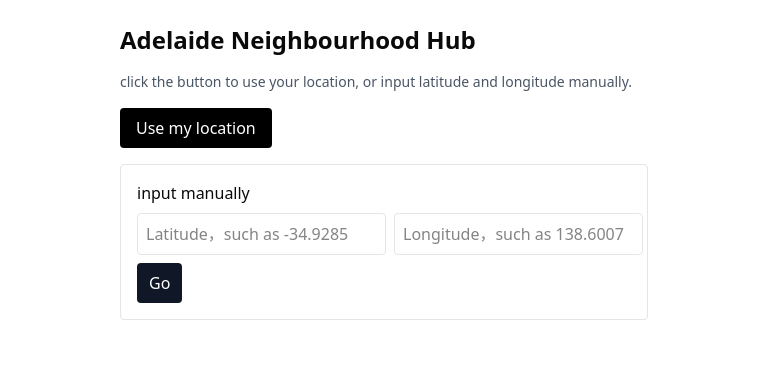
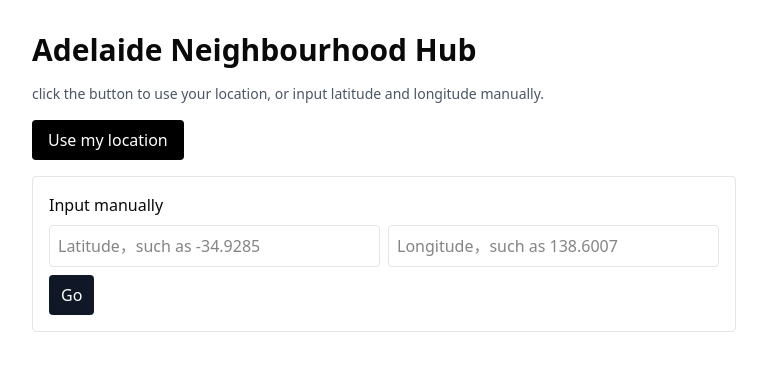
Before and after one commit to Alex-0807/Adelaide-neighborhood-hub, a Next.js app in the folder frontend/: page / in a window 1280 px wide. Shown: the top 370 px of the page, without its empty margins (256-1023 px from the left). Built offline with nearby package versions, Linux system fonts and the light colour scheme.

Commit message:
chore : some UI modification

```diff
--- a/frontend/src/app/dashboard/dashboardContent.tsx
+++ b/frontend/src/app/dashboard/dashboardContent.tsx
@@ -66,7 +66,7 @@ export default function Dashboard() {
 
   return (
     <main className="p-6 space-y-6">
-      <button onClick={() => router.push('/')} className="underline">
+      <button onClick={() => router.push('/')} className="block mt-1 px-3 py-1 text-sm rounded bg-black text-white hover:bg-gray-600">
         ← Back to Home
       </button>
 
@@ -78,7 +78,7 @@ export default function Dashboard() {
       </header>
 
       {/* EVMap */}
-      <section className="h-[320px] min-w-[360px] rounded border grid place-items-center text-gray-500">
+      <section className="h-[320px] min-w-[300px] rounded border grid place-items-center text-gray-500">
         <EVMap items={stations} center={{ lat: params.lat, lng: params.lng }}
         selectedId={selectedId} onSelect={setSelectedId} />
       </section>
--- a/frontend/src/app/page.tsx
+++ b/frontend/src/app/page.tsx
@@ -12,18 +12,30 @@ export default function Home() {
   const [latInput, setLatInput] = useState('');
   const [lngInput, setLngInput] = useState('');
   const [last, setLast] = useState<{ lat: number; lng: number } | null>(null);
+  const [isSecure, setIsSecure] = useState(false);
 
-  // 仅在浏览器端判断「是否安全环境」
-const isSecure = useMemo(() => {
-  if (typeof window === 'undefined') return false;
-  const host = window.location.hostname;
-  return window.isSecureContext || host === 'localhost' || host === '127.0.0.1';
-}, []);
+  // Check if the context is secure (HTTPS or localhost)
+// const isSecure = useMemo(() => {
+//   if (typeof window === 'undefined') return false;
+//   const host = window.location.hostname;
+//   return window.isSecureContext || host === 'localhost' || host === '127.0.0.1';
+// }, []);
 
 
 
 
   useEffect(() => {
+      // 1. Make a state variable to store the value
+
+  // 2. Set it inside useEffect (runs only on client)
+    const host = window.location.hostname;
+    const secure =
+      window.isSecureContext ||
+      host === "localhost" ||
+      host === "127.0.0.1";
+    setIsSecure(secure);
+    console.log('Is secure context?', secure);
+
     // 读取上次成功定位（可选）
     if (typeof window !== 'undefined') {
       const raw = localStorage.getItem('lastLocation');//localstorage is a browser api, used to store data in the browser
@@ -42,7 +54,7 @@ const isSecure = useMemo(() => {
 
   const goDashboard = (lat: number, lng: number, source: 'gps' | 'manual' | 'last') => {
     //source could only be 'gps', 'manual' or 'last'
-    // lat.tofixed: 保留 6 位小数
+    // lat.tofixed: keeps k decimal places
     const qs = `lat=${lat.toFixed(6)}&lng=${lng.toFixed(6)}&src=${source}&distance_km=${99}`; //generate query string
     router.push(`/dashboard?${qs}`);//navigate to dashboard page with query string
   };
@@ -94,8 +106,8 @@ const isSecure = useMemo(() => {
   }, [latInput, lngInput]);
 
   return (
-    <main className="p-6 max-w-xl mx-auto space-y-4">
-      <h1 className="text-2xl font-bold">Adelaide Neighbourhood Hub</h1>
+    <main className="p-4 sm:p-6 md:p-8 max-w-2xl lg:max-w-3xl mx-auto space-y-4">
+      <h1 className="text-xl sm:text-2xl md:text-3xl font-bold">Adelaide Neighbourhood Hub</h1>
       <p className="text-sm text-gray-600">
         click the button to use your location, or input latitude and longitude manually.
       </p>
@@ -106,17 +118,17 @@ const isSecure = useMemo(() => {
           disabled={phase === 'locating'}
           className="px-4 py-2 rounded bg-black text-white disabled:opacity-50"
         >
-          {phase === 'locating' ? '定位中…' : 'Use my location'}
+          {phase === 'locating' ? 'locating' : 'Use my location'}
         </button>
         {!isSecure && (
           <div className="text-amber-600 text-sm">
-            当前非安全环境（需要 HTTPS 或 localhost），定位按钮将不可用。
+            Not a secure context (need HTTPS or localhost)，please input manually.
           </div>
         )}
         {last && (
           <button
             onClick={() => goDashboard(last.lat, last.lng, 'last')}
-            className="block text-left underline text-sm"
+            className="block mt-1 px-3 py-1 text-sm rounded bg-gray-500 text-white hover:bg-gray-600"
           >
             use the last location（{last.lat.toFixed(4)}, {last.lng.toFixed(4)})
           </button>
@@ -126,16 +138,16 @@ const isSecure = useMemo(() => {
       {error && <div className="text-red-600">{error}</div>}
 
       <div className="border rounded p-4 space-y-2">
-        <div className="font-medium">input manually</div>
-        <div className="flex gap-2">
+        <div className="font-medium">Input manually</div>
+        <div className="grid grid-cols-1 sm:grid-cols-2 gap-2">
           <input
-            className="flex-1 border rounded p-2"
+            className="w-full border rounded p-2"
             placeholder="Latitude，such as -34.9285"
             value={latInput}
             onChange={(e) => setLatInput(e.target.value)}
           />
           <input
-            className="flex-1 border rounded p-2"
+            className="w-full border rounded p-2"
             placeholder="Longitude，such as 138.6007"
             value={lngInput}
             onChange={(e) => setLngInput(e.target.value)}
```
